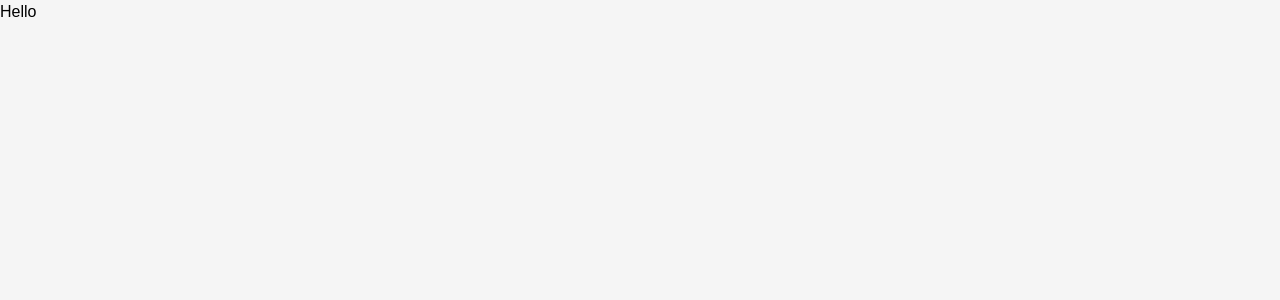
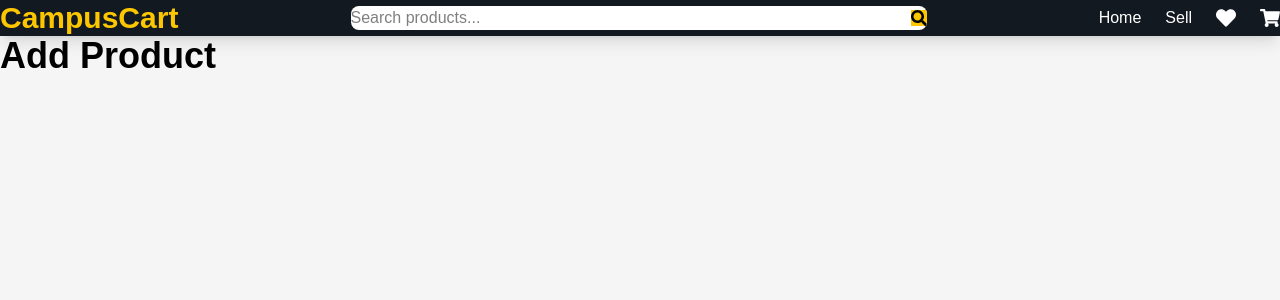
Before and after one commit to AkashNSBhat/student-marketplace, a React (Vite) app: page /add-product in a window 1280 px wide. Shown: the top 300 px of the page. Built offline with nearby package versions, Linux system fonts and the light colour scheme.

Commit message:
Fixed routing and page imports

```diff
--- a/src/App.jsx
+++ b/src/App.jsx
@@ -1,8 +1,37 @@
+import { BrowserRouter, Routes, Route } from "react-router-dom"
+
+import Navbar from "./components/Navbar"
+
+import Home from "./pages/Home"
+import AddProduct from "./pages/AddProduct"
+import Favorites from "./pages/Favorites"
+
 function App() {
+
   return (
-    <div>
-      Hello
-    </div>
+
+    <BrowserRouter>
+
+      <Navbar />
+
+      <Routes>
+
+        <Route path="/" element={<Home />} />
+
+        <Route
+          path="/add-product"
+          element={<AddProduct />}
+        />
+
+        <Route
+          path="/favorites"
+          element={<Favorites />}
+        />
+
+      </Routes>
+
+    </BrowserRouter>
+
   )
 }
 
--- /dev/null
+++ b/src/components/Navbar.jsx
@@ -0,0 +1,72 @@
+import { Link } from "react-router-dom"
+import { FaHeart, FaShoppingCart, FaSearch } from "react-icons/fa"
+
+const Navbar = () => {
+  return (
+
+    <nav className="bg-[#131921] text-white px-6 py-4 sticky top-0 z-50 shadow-lg">
+
+      <div className="max-w-7xl mx-auto flex items-center justify-between gap-5">
+
+        {/* Logo */}
+
+        <Link to="/">
+          <h1 className="text-3xl font-bold text-yellow-400">
+            CampusCart
+          </h1>
+        </Link>
+
+        {/* Search Bar */}
+
+        <div className="flex items-center bg-white rounded-lg overflow-hidden w-full max-w-xl">
+
+          <input
+            type="text"
+            placeholder="Search products..."
+            className="w-full px-4 py-2 text-black outline-none"
+          />
+
+          <button className="bg-yellow-400 px-4 py-3 text-black">
+            <FaSearch />
+          </button>
+
+        </div>
+
+        {/* Nav Links */}
+
+        <div className="flex items-center gap-6">
+
+          <Link
+            to="/"
+            className="hover:text-yellow-400 duration-300"
+          >
+            Home
+          </Link>
+
+          <Link
+            to="/add-product"
+            className="hover:text-yellow-400 duration-300"
+          >
+            Sell
+          </Link>
+
+          <Link
+            to="/favorites"
+            className="hover:text-yellow-400 duration-300"
+          >
+            <FaHeart size={20} />
+          </Link>
+
+          <button className="hover:text-yellow-400 duration-300">
+            <FaShoppingCart size={20} />
+          </button>
+
+        </div>
+
+      </div>
+
+    </nav>
+  )
+}
+
+export default Navbar
--- /dev/null
+++ b/src/pages/AddProduct.jsx
@@ -0,0 +1,11 @@
+const AddProduct = () => {
+  return (
+    <div className="p-6">
+      <h1 className="text-4xl font-bold">
+        Add Product
+      </h1>
+    </div>
+  )
+}
+
+export default AddProduct
--- /dev/null
+++ b/src/pages/Favorites.jsx
@@ -0,0 +1,11 @@
+const Favorites = () => {
+  return (
+    <div className="p-6">
+      <h1 className="text-4xl font-bold">
+        Favorites
+      </h1>
+    </div>
+  )
+}
+
+export default Favorites
--- /dev/null
+++ b/src/pages/Home.jsx
@@ -0,0 +1,11 @@
+const Home = () => {
+  return (
+    <div className="p-6">
+      <h1 className="text-4xl font-bold">
+        Home Page
+      </h1>
+    </div>
+  )
+}
+
+export default Home
```
